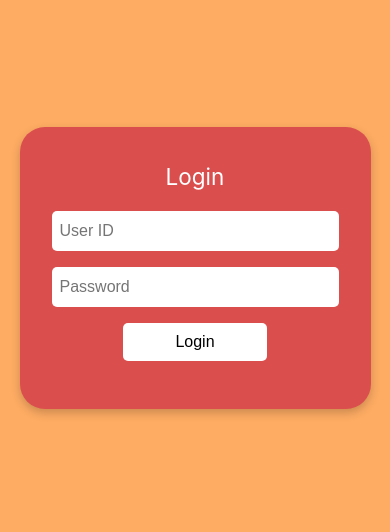
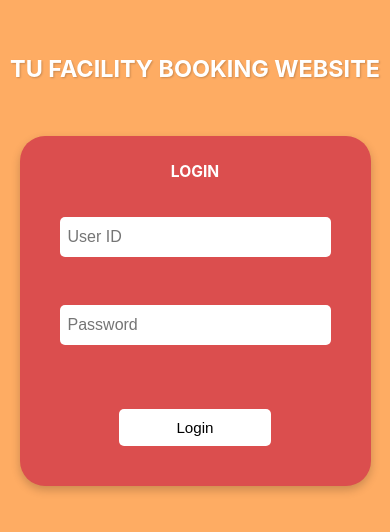
Before and after one commit to POOHRIN/CSTU-FACILITY-BOOKING-WEBSITE, a Vue app: page /login in a window 390 px wide. Shown: the part 154-686 px from the top of the page. Built offline with nearby package versions, Linux system fonts and the light colour scheme.

Commit message:
add home picture and fix login css

```diff
--- a/src/views/HomeView.vue
+++ b/src/views/HomeView.vue
@@ -3,8 +3,8 @@ import { ref, onMounted, onBeforeUnmount } from "vue";
 import { useRoute, useRouter } from "vue-router";
 import Navbar from "@/views/Navbar.vue";
 import Sidebar from "@/views/Sidebar.vue";
-import Image1 from "@/assets/Test1.jpg";
-import Image2 from "@/assets/Test2.jpg";
+import MeetingRoom from "@/assets/MeetingRoom.jpg";
+import ActivityRoom from "@/assets/ActivityRoom.jpg";
 
 const route = useRoute();
 const router = useRouter();
@@ -52,13 +52,13 @@ if (!userId) {
           <div class="image-wrapper">
             <span class="image-text">Meeting Room</span>
             <router-link to="/home/meeting-room">
-              <img :src="Image1" alt="Meeting Room" class="image" />
+              <img :src="MeetingRoom" alt="Meeting Room" class="image" />
             </router-link>
           </div>
           <div class="image-wrapper">
             <span class="image-text">Activity Room</span>
             <router-link to="/home/activity-room">
-              <img :src="Image2" alt="Activity Room" class="image" />
+              <img :src="ActivityRoom" alt="Activity Room" class="image" />
             </router-link>
           </div>
         </div>
--- a/src/views/LoginView.vue
+++ b/src/views/LoginView.vue
@@ -71,8 +71,9 @@ const handleLogin = async () => {
 
 <template>
     <div class="login">
+        <h1>TU FACILITY BOOKING WEBSITE</h1>
         <div class="login-box">
-            <h2>Login</h2>
+            <h2>LOGIN</h2>
             <form @submit.prevent="handleLogin" autocomplete="off">
                 <div class="login-data">
                     <input v-model="userId" class="login-input" required placeholder="User ID" />
@@ -89,7 +90,7 @@ const handleLogin = async () => {
 </template>
 
 <style>
-body {
+.login body {
     background-color: rgb(254, 172, 99);
     display: flex;
     justify-content: center;
@@ -98,9 +99,19 @@ body {
     margin: 0;
 }
 
-h2 {
+.login h1{
+    font-size: 3rem;
+    margin-bottom: 3rem;
+    color: white;
+    font-weight: bolder;
+    text-shadow: 1px 1px 2px rgba(0,0,0,0.2);
+}
+
+.login h2 {
     text-align: center;
     margin-bottom: 1rem;
+    font-weight: bold;
+    font-size: 1.6rem;
 }
 
 .login {
@@ -109,6 +120,7 @@ h2 {
     justify-content: center;
     align-items: center;
     height: 100%;
+    flex-direction: column;
 }
 
 .login-box {
@@ -116,9 +128,10 @@ h2 {
     color: white;
     border-radius: 25px;
     width: 90%;
-    max-width: 400px;
+    max-width: 30rem;
     padding: 2rem;
     box-shadow: 0 4px 10px rgba(0, 0, 0, 0.2);
+    gap: 1.5rem;
 }
 
 .login-data,
@@ -135,6 +148,7 @@ h2 {
     border: none;
     border-radius: 5px;
     font-size: 1rem;
+    margin: 1rem;
 }
 
 .login-button {
@@ -147,10 +161,32 @@ h2 {
     background-color: white;
     color: black;
     transition: background-color 0.3s ease;
+    margin-top: 2rem;
 }
 
 .login-button:hover {
     background-color: #f0f0f0;
+    transform: scale(1.02);
+    box-shadow: 0 4px 10px rgba(0,0,0,0.1);
 }
 
+@media (max-width: 730px) {
+    .login h1 {
+        font-size: 6vw;
+    }
+
+    .login-box {
+        padding: 1.5rem;
+    }
+
+    .login-button {
+        font-size: 0.95rem;
+    }
+
+    .login h2 {
+        font-size: 4vw;
+    }
+}
+
+
 </style>
```
Also changed, not shown: 2 other files (tests, documents, lock files or other folders).
